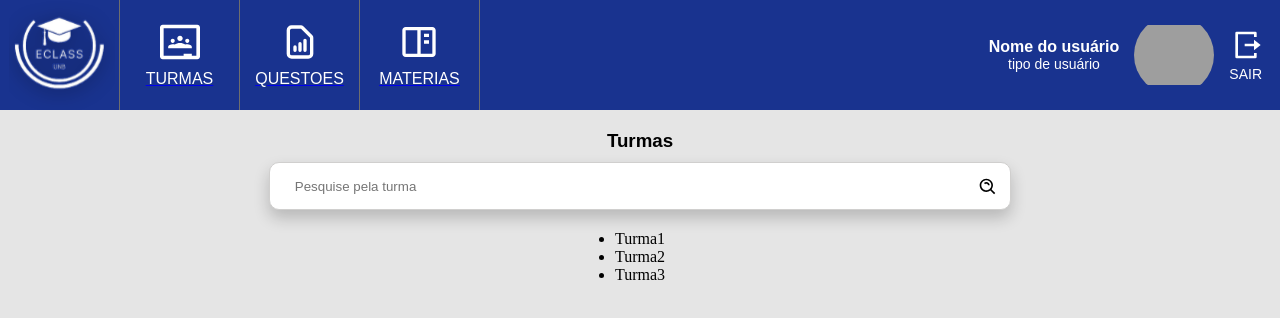
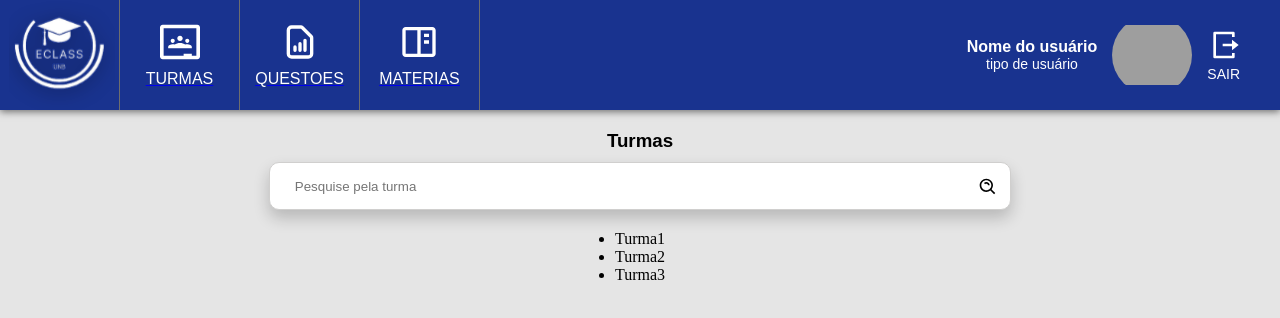
Before and after one commit to zeroCass/eclass-unb-frontend, a React (Create React App) app: page /login in a window 1280 px wide. Both pictures are taken after typing "Sample", "Sample123" into the empty fields and a click on the button "Login". Shown: the top 318 px of the page. Built offline with nearby package versions, Linux system fonts and the light colour scheme; grey boxes are pictures that could not be loaded.

Commit message:
ajustando position do header

```diff
--- a/src/components/HeaderMenu/style.module.css
+++ b/src/components/HeaderMenu/style.module.css
@@ -1,11 +1,14 @@
 header.header-menu {
+	top: 0;
 	position: sticky;
+	z-index: 1;
 	display: flex;
 	background-color: #19338F;
 	color: black;
 	width: 100vw;
 	height: 110px;
 	justify-content: space-between;
+	box-shadow: 0px 2px 7px rgba(0,0,0,0.5);
 }
 
 .pages-container ul.pages-list,
@@ -86,7 +89,7 @@ header.header-menu {
 	display: flex;
 	flex-direction: column;
 	align-items: center;
-	margin-right: 18px;
+	margin-right: 40px;
 	background: transparent;
 	border: none;
 	outline: none;
```
